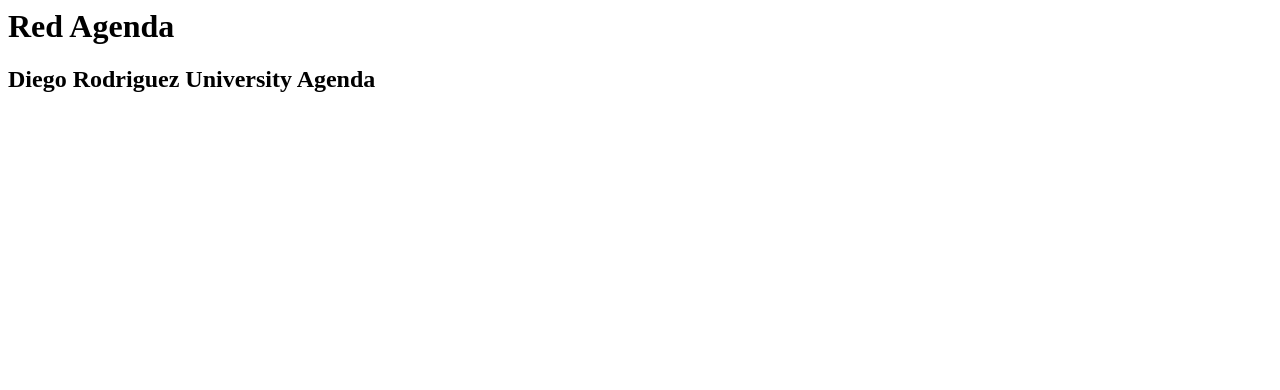
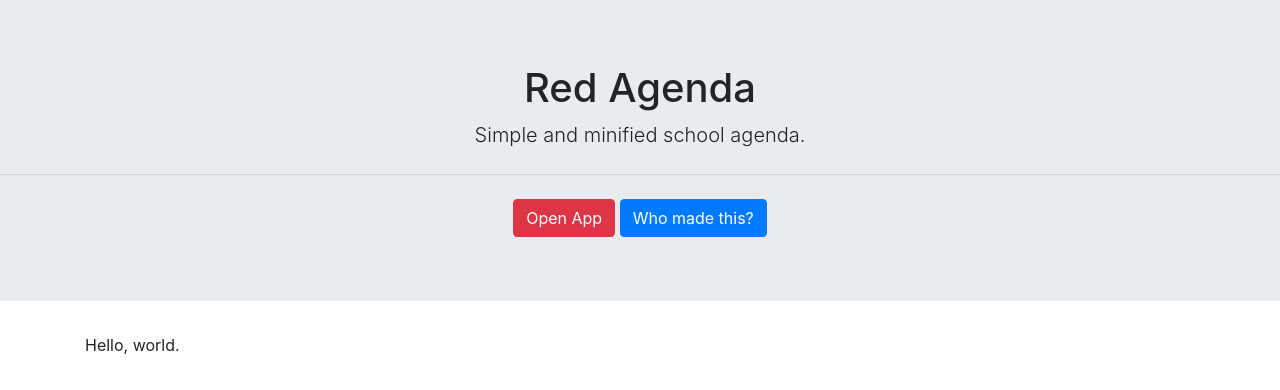
Before and after one commit to asciidiego/pomodoro-tribute, a website: page index.html in a window 1280 px wide. Drawn offline with nearby package versions, Linux system fonts and the light colour scheme.

Commit message:
Initialized AngularJS app.

```diff
--- /dev/null
+++ b/app.js
@@ -0,0 +1,25 @@
+(function () {
+    'use strict';
+
+    angular
+        .module('codeRed', [
+            // Insert dependencies here...
+        ])
+        .controller('MainViewController', MainViewController)
+
+    /** @ngInject */
+    function MainViewController() {
+        let main = this;
+
+        init();
+
+        function init() {
+            // Enable global popovers.
+            $('[data-toggle="popover"]').popover()
+            console.log("Controller successfully initialized.");
+            main.title = "Hello, world."
+        }
+
+    };
+
+}());
--- a/index.html
+++ b/index.html
@@ -1,9 +1,40 @@
-<html>
-    <head>
+<!doctype html>
+<html lang="en">
 
-    </head>
-    <body>
-        <h1>Red Agenda</h1>
-        <h2>Diego Rodriguez University Agenda</h2>
-    </body>
+<head>
+    <!-- Required meta tags -->
+    <meta charset="utf-8">
+    <meta name="viewport" content="width=device-width, initial-scale=1, shrink-to-fit=no">
+    <link rel="stylesheet" href="node_modules/bootstrap/dist/css/bootstrap.css">
+
+    <!-- Optional Javascript -->
+    <script src="node_modules/jquery/dist/jquery.js"></script>
+    <script src="node_modules/popper.js/dist/umd/popper.js"></script>
+    <script src="node_modules/bootstrap/dist/js/bootstrap.js"></script>
+
+    <!-- AngularJS -->
+    <script src="node_modules/angular/angular.js"></script>
+    <script src="app.js"></script>
+</head>
+
+<body>
+    <title>Red Agenda</title>
+    <div ng-app=codeRed>
+
+
+        <header class="jumbotron jumbotron-fluid text-center">
+            <h1>Red Agenda</h1>
+            <p class="lead">Simple and minified school agenda.</p>
+            <hr class="my-4">
+            <button type="button" class="btn btn-danger">Open App</button>
+            <button type="button" class="btn btn-primary" data-toggle="popover" title="Author" data-content="Diego Rodriguez">Who made this?</button>
+        </header>
+        <main class="container" ng-app="redAgenda">
+            <div ng-controller="MainViewController as main">
+                {{main.title}}
+            </div>
+        </main>
+    </div>
+</body>
+
 </html>
```
